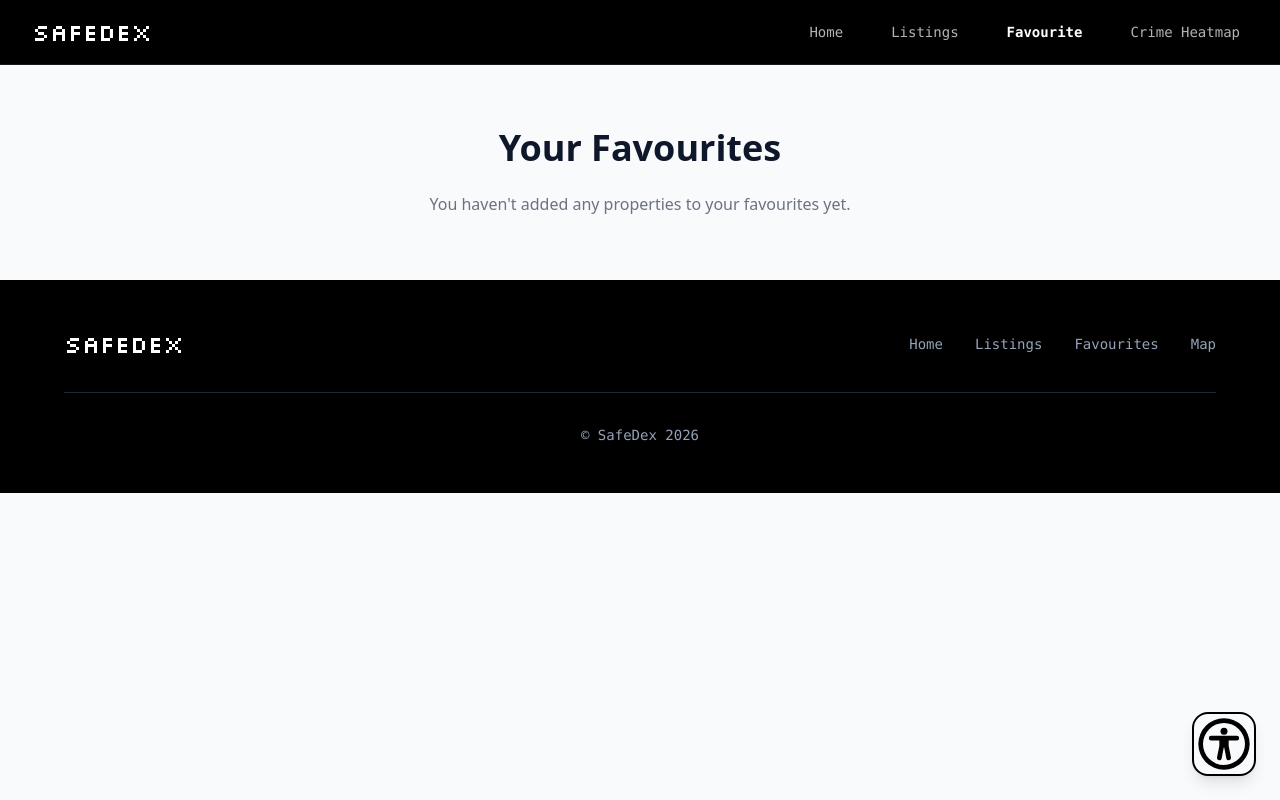
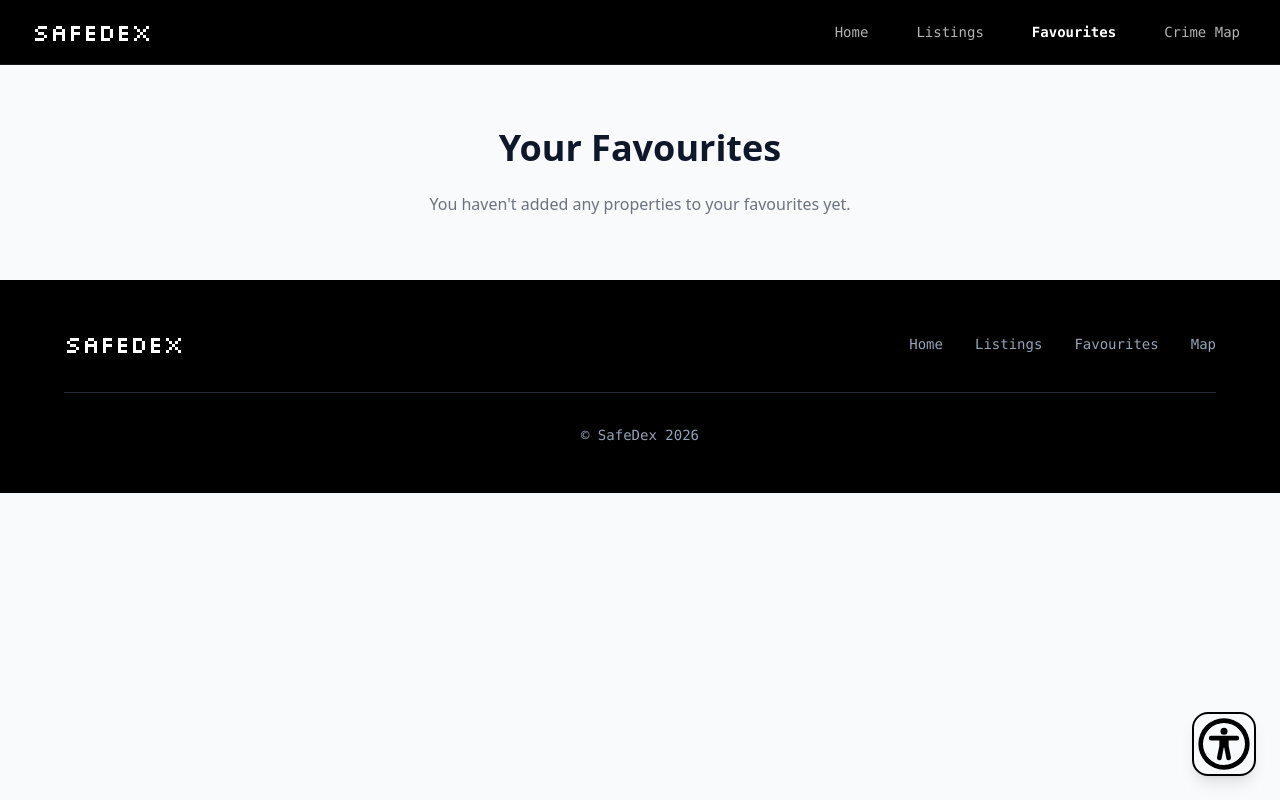
Before and after one commit to SoldierZoom/SafeDex, a React (Create React App) app in the folder safedex-frontend/: page /favourite in a window 1280 px wide. Built offline with nearby package versions, Linux system fonts and the light colour scheme.

Commit message:
accessibility for favourites

```diff
--- a/safedex-frontend/src/components/AccessibilityMenu.jsx
+++ b/safedex-frontend/src/components/AccessibilityMenu.jsx
@@ -75,8 +75,6 @@ export default function AccessibilityMenu() {
                 </button>
             </div>
 
-
-            {/* Text Size */}
             <p className={`font-mono text-sm mb-3 mt-4 text-center ${
                 highContrast ? 'text-hc-text' :
                 darkMode ? 'text-white' : 'text-slate-900'}`}>
--- a/safedex-frontend/src/lib/routes.js
+++ b/safedex-frontend/src/lib/routes.js
@@ -25,13 +25,13 @@ const routes = [
         icon: null,
     },
     {
-        name: 'Favourite',
+        name: 'Favourites',
         path: '/favourite',
         component: FavouritePage,
         icon: <Heart className="inline text-red-400" />,
     },
     {
-        name: 'Crime Heatmap',
+        name: 'Crime Map',
         path: '/heatmap',
         component: HeatmapPage,
         icon: null,
--- a/safedex-frontend/src/pages/favourite/Favourite.js
+++ b/safedex-frontend/src/pages/favourite/Favourite.js
@@ -8,8 +8,8 @@ export default function FavouritePage({ favourites = [], onDeleteFavourite}) {
     if (!favourites || favourites.length === 0) {
         return (
             <div className="container mx-auto px-4 py-16 text-center">
-                <h1 className="text-4xl font-bold mb-6">Your Favourites </h1>
-                <p className="text-gray-500">
+                <h1 className="text-4xl font-bold mb-6 dark:text-white">Your Favourites </h1>
+                <p className="text-gray-500 dark:text-slate-200 hc:text-hc-text">
                     You haven't added any properties to your favourites yet.
                 </p>
             </div>
@@ -31,7 +31,7 @@ export default function FavouritePage({ favourites = [], onDeleteFavourite}) {
                     .sort((a, b) => a.position - b.position)[0];
                     return (
                         <button key={property.id}
-                            className="bg-white rounded-lg shadow-md p-6 hover:shadow-lg transition-shadow cursor-pointer"
+                            className="bg-white rounded-lg shadow-md p-6 hover:shadow-lg transition-shadow cursor-pointer dark:bg-slate-900 dark:border dark:border-gray-600 hc:border hc:border-yellow-300 hc:bg-zinc-800 hover:scale-105 transition-transform duration-100"
                             onClick={() => navigate(`/listings/${property.id}`)}
                     >
 
@@ -52,7 +52,7 @@ export default function FavouritePage({ favourites = [], onDeleteFavourite}) {
                             £{property.ppm}/month
                         </div>
                         {property.neighbourhood && (
-                            <div className="mb-4 text-sm text-gray-600">
+                            <div className="mb-4 text-sm text-gray-600 dark:text-white hc:text-hc-text">
                                 <p>Neighbourhood: {property.neighbourhood.name}</p>
                                 <p>
                                     Safety Score:
```
